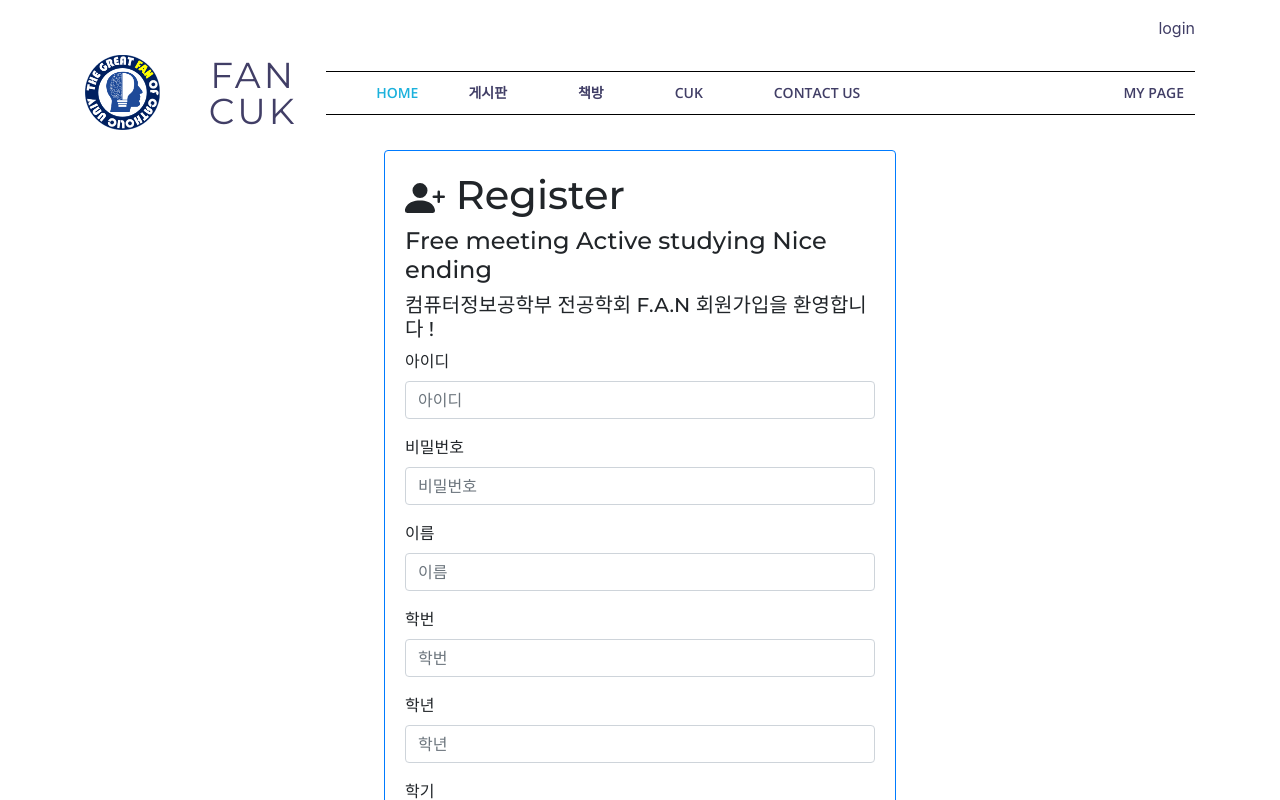
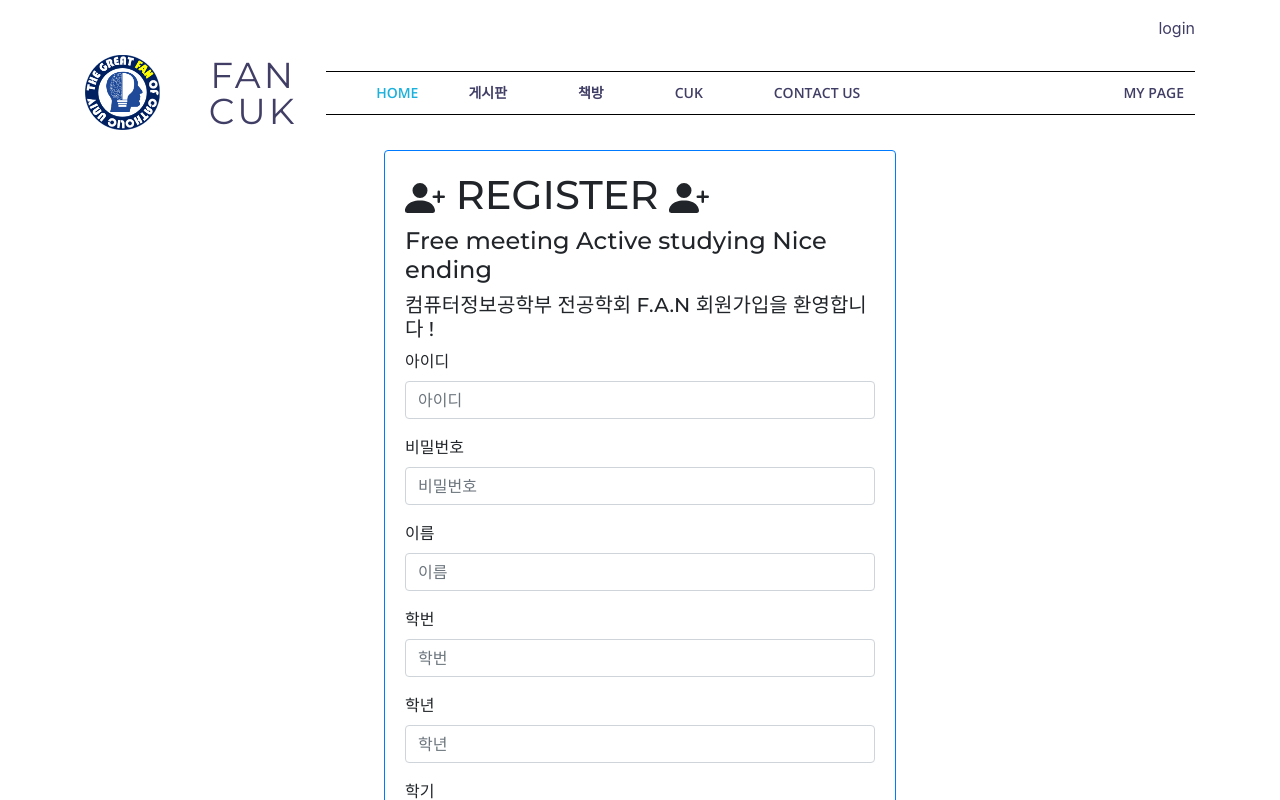
Before and after one commit to fancuk/fan.catholic.ac.kr-frontend, a React (Create React App) app: page /register in a window 1280 px wide. Shown: the top 800 px of the page. Built offline with nearby package versions, Linux system fonts and the light colour scheme; some icons are missing.

Commit message:
fan.catholic.ac.kr-frontend-43 Register design

```diff
--- a/src/components/views/Register/Register.js
+++ b/src/components/views/Register/Register.js
@@ -1,7 +1,7 @@
 import React, { Component } from 'react';
 import axios from 'axios';
 import { Link, withRouter } from "react-router-dom"
-import { BsFillPersonPlusFill } from "react-icons/bs";
+import {BsFillLockFill, BsFillPersonPlusFill} from "react-icons/bs";
 import { Validator } from './Validator';
 import { Card, Button, Form, FormGroup, Label, Input } from 'reactstrap';
 import styled from "styled-components";
@@ -62,7 +62,7 @@ class Register extends Component {
         return (
             <Div>
             <Card body outline color="primary">
-                <h1><BsFillPersonPlusFill/>&nbsp;Register</h1>
+                    <h1><BsFillPersonPlusFill/> REGISTER <BsFillPersonPlusFill/></h1>
                     <h4>Free meeting Active studying Nice ending</h4>
                     <h5>컴퓨터정보공학부 전공학회 F.A.N 회원가입을 환영합니다 !</h5>
                     <Form onSubmit={this.handleSubmit}>
@@ -138,7 +138,7 @@ class Register extends Component {
                                 onChange={this.handleInput}
                             />
                         </FormGroup>
-                    <Link to="./home">
+                        <Link to="./">
                             <Button outline color="primary">취소</Button>{' '}
                         </Link>
                         <Button outline color="primary" type='Submit'>
```
Lines whose indentation alone changed are shown as unchanged.
